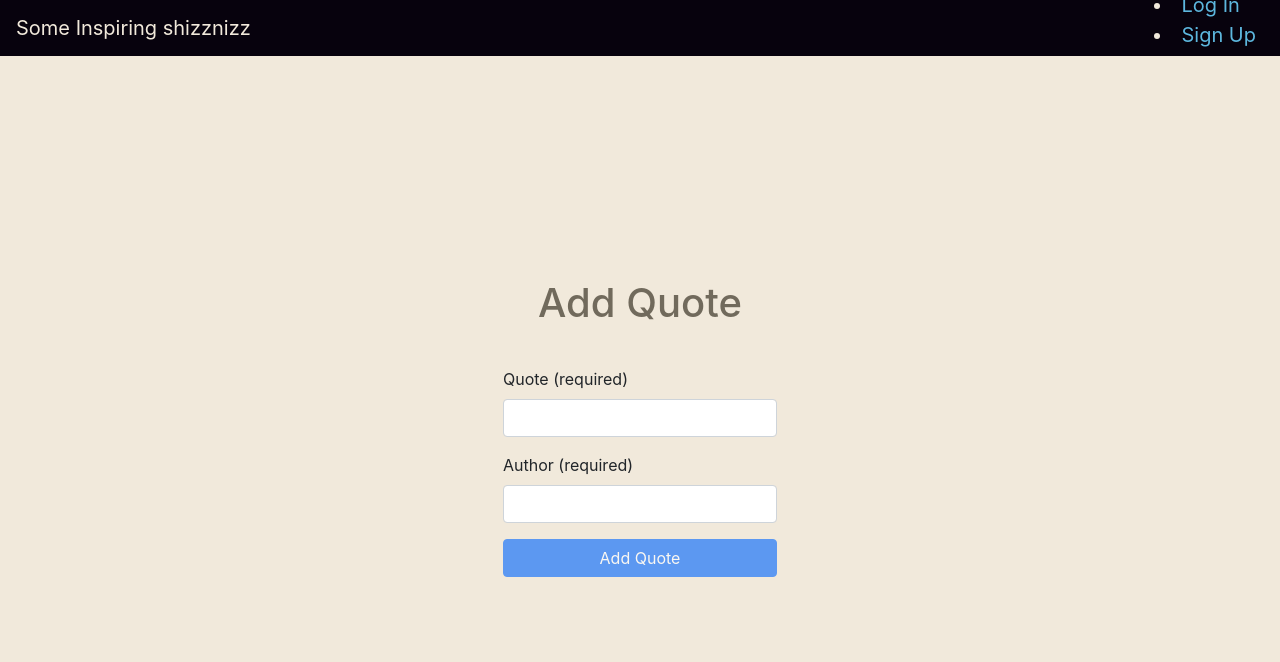
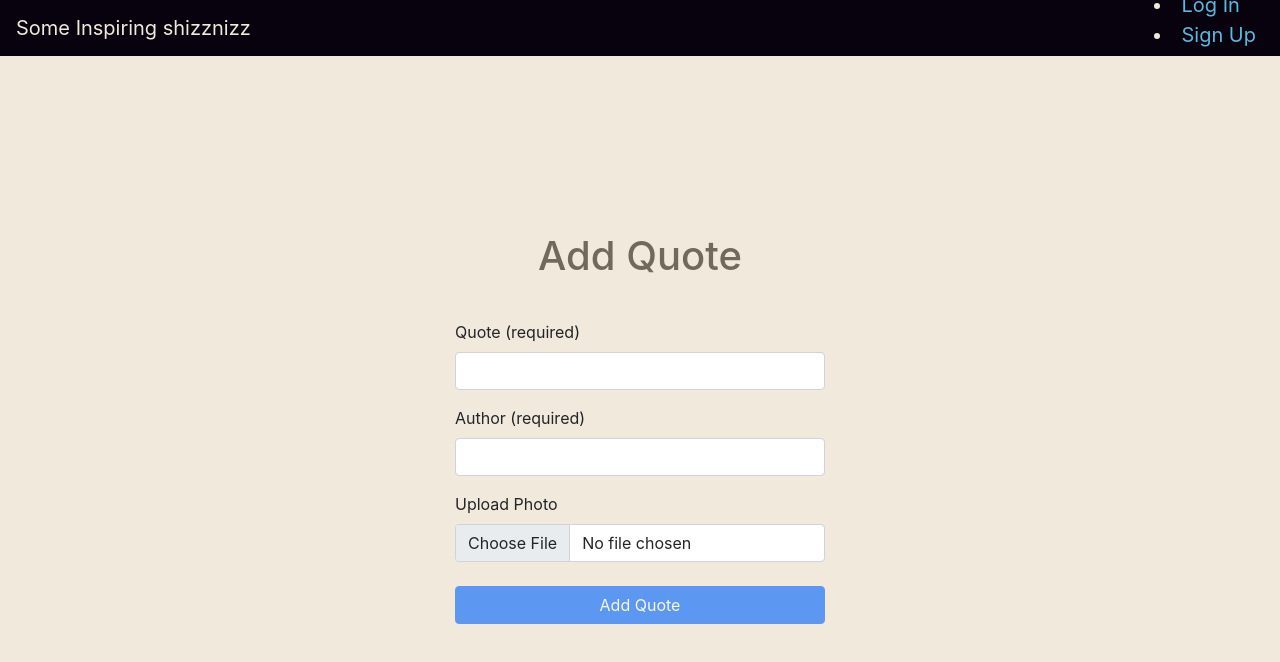
Before and after one commit to jdiffy47/inspiring-quote-mern-app-front-end, a React (Create React App) app: page /add in a window 1280 px wide. Shown: the top 662 px of the page. Built offline with nearby package versions, Linux system fonts and the light colour scheme; no server answers.

Commit message:
stub up add photo function

```diff
--- a/src/App.jsx
+++ b/src/App.jsx
@@ -28,10 +28,19 @@ const App = () => {
 
   const [quotes, setQuotes] = useState([])
 
-  const handleAddQuote = async newQuoteData => {
+  const handleAddQuote = async (newQuoteData, photo) => {
     const newQuote = await quoteService.create(newQuoteData)
+    if (photo) {
+      newQuote.photo = await quotePhotoHelper(photo, newQuote._id)
+    }
     setQuotes([...quotes, newQuote])
     navigate('/')
+  }
+
+  const quotePhotoHelper = async (photo, id) => {
+    const photoData = new FormData()
+    photoData.append('photo', photo)
+    return await quoteService.addPhoto(photoData, id)
   }
 
   const handleDeleteQuote = async id => {
--- a/src/pages/AddQuote/AddQuote.jsx
+++ b/src/pages/AddQuote/AddQuote.jsx
@@ -5,6 +5,8 @@ function AddQuote(props) {
     quote: '',
     author: ''
   })
+
+  const [photoData, setPhotoData] = useState({})
 
   const handleChange = evt => {
     setFormData({ ...formData, [evt.target.name]: evt.target.value })
@@ -20,7 +22,11 @@ function AddQuote(props) {
 
   const handleSubmit = evt => {
     evt.preventDefault()
-    props.handleAddQuote(formData)
+    props.handleAddQuote(formData, photoData.photo)
+  }
+
+  const handleChangePhoto = evt => {
+    setPhotoData({ photo: evt.target.files[0] })
   }
 
   return (
@@ -55,6 +61,18 @@ function AddQuote(props) {
             required
           />
         </div>
+        <div className="form-group mb-4">
+          <label htmlFor="photo-upload" className="form-label">
+            Upload Photo
+          </label>
+          <input
+            type="file"
+            className="form-control"
+            id="photo-upload"
+            name="photo"
+            onChange={handleChangePhoto}
+          />
+        </div>
         <div className="d-grid">
           <button
             type="submit"
--- a/src/services/quoteService.js
+++ b/src/services/quoteService.js
@@ -40,6 +40,17 @@ async function update(quote) {
   return res.json()
 }
 
+async function addPhoto(photoData, quoteId) {
+  const res = await fetch(`${BASE_URL}/${quoteId}/add-photo`, {
+    method: 'PUT',
+    headers: {
+      'Authorization': `Bearer ${tokenService.getToken()}`
+    },
+    body: photoData
+  })
+  return await res.json()
+}
+
 export {
   create,
   getAll,
```
